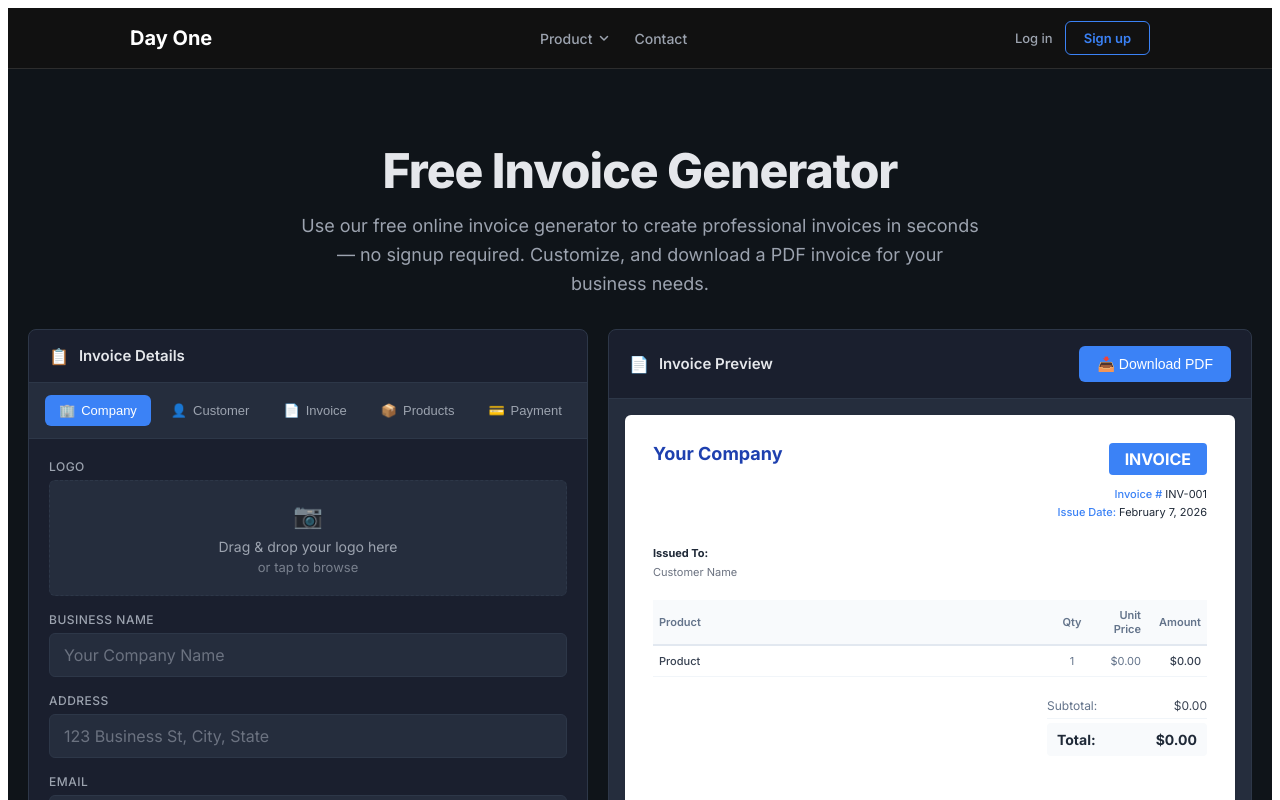
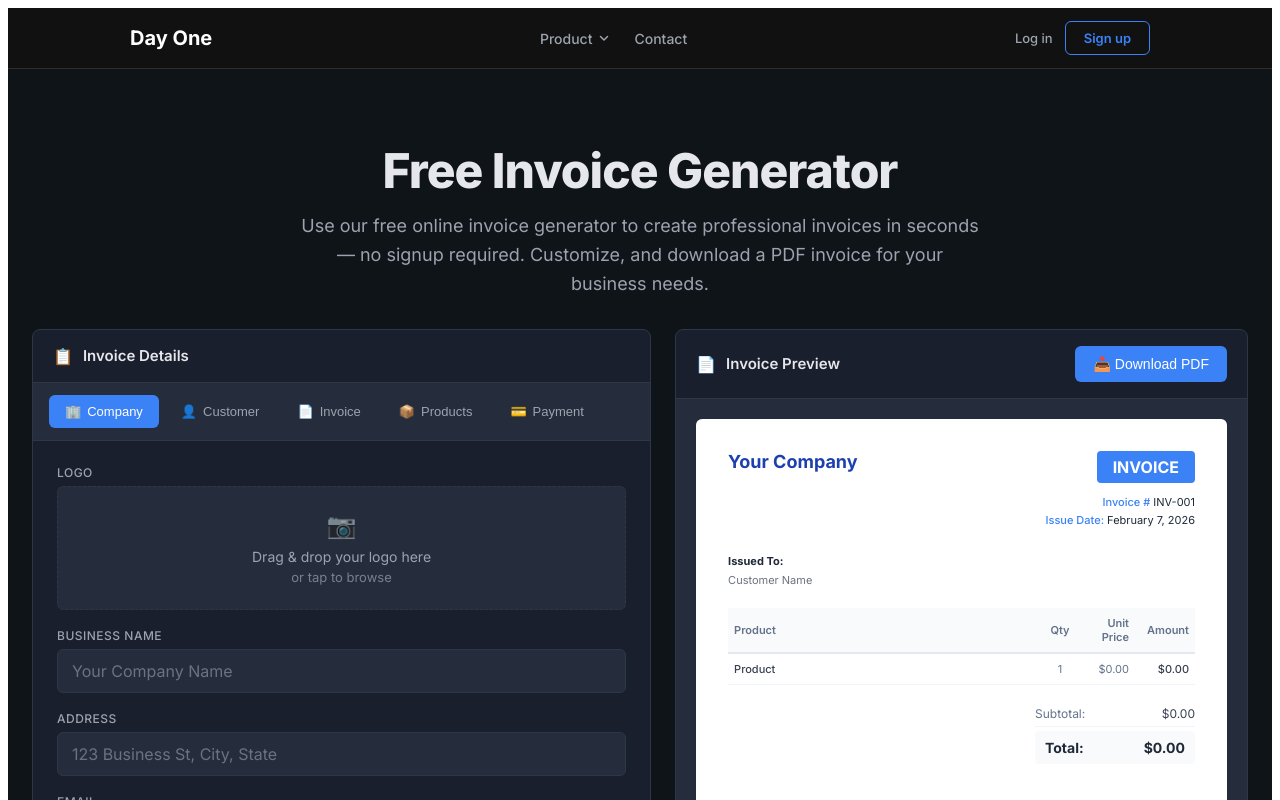
Before and after one commit to PhilBeatz/invoice-generator, a React (Vite) app: page /invoicegenerator in a window 1280 px wide. Shown: the top 800 px of the page. Built offline with nearby package versions, Linux system fonts and the light colour scheme.

Commit message:
Add files via upload

```diff
--- a/src/components/InvoiceGenerator.jsx
+++ b/src/components/InvoiceGenerator.jsx
@@ -1327,7 +1327,7 @@ ${invoice.endMessage ? `<div style="margin-top:20px;padding-top:15px;border-top:
       )}
 
       {/* Main */}
-      <div style={{ maxWidth: '1400px', margin: '0 auto', padding: '0 20px 24px', display: 'flex', flexDirection: isMobile ? 'column' : 'row', flexWrap: 'wrap', gap: '20px', alignItems: 'flex-start' }}>
+      <div style={{ maxWidth: '1600px', margin: '0 auto', padding: '0 24px 24px', display: 'flex', flexDirection: isMobile ? 'column' : 'row', flexWrap: 'wrap', gap: '24px', alignItems: 'flex-start' }}>
 
         {/* Left Panel - Invoice Details */}
         {showEditPanel && (
@@ -1337,9 +1337,9 @@ ${invoice.endMessage ? `<div style="margin-top:20px;padding-top:15px;border-top:
             border: `1px solid ${colors.border}`,
             overflow: 'hidden',
             width: '100%',
-            maxWidth: isMobile ? '100%' : '560px',
-            minWidth: isMobile ? '100%' : '360px',
-            flex: isMobile ? '1 1 100%' : '1 1 520px'
+            maxWidth: isMobile ? '100%' : '640px',
+            minWidth: isMobile ? '100%' : '400px',
+            flex: isMobile ? '1 1 100%' : '1 1 600px'
           }}>
             <div style={{ padding: '16px 20px', borderBottom: `1px solid ${colors.border}`, display: 'flex', alignItems: 'center', justifyContent: 'space-between' }}>
               <div style={{ display: 'flex', alignItems: 'center', gap: '10px' }}>
@@ -1355,7 +1355,7 @@ ${invoice.endMessage ? `<div style="margin-top:20px;padding-top:15px;border-top:
                   className="tab-btn"
                   onClick={() => setActiveTab(tab.id)}
                   style={{
-                    padding: '8px 14px',
+                    padding: '9px 16px',
                     background: activeTab === tab.id ? colors.accent : 'transparent',
                     border: 'none',
                     fontSize: '13px',
@@ -1375,9 +1375,9 @@ ${invoice.endMessage ? `<div style="margin-top:20px;padding-top:15px;border-top:
               ))}
             </div>
 
-            <div style={{ padding: '20px' }}>
+            <div style={{ padding: '24px' }}>
               {activeTab === 'business' && (
-                <div style={{ display: 'grid', gap: '16px' }}>
+                <div style={{ display: 'grid', gap: '18px' }}>
                   <div>
                     <label style={labelStyle}>Logo</label>
                     <label
@@ -1387,7 +1387,7 @@ ${invoice.endMessage ? `<div style="margin-top:20px;padding-top:15px;border-top:
                       style={{
                         border: `1px dashed ${isDragging ? colors.accent : colors.border}`,
                         borderRadius: '6px',
-                        padding: '20px',
+                        padding: '24px',
                         textAlign: 'center',
                         cursor: 'pointer',
                         display: 'block',
@@ -1396,7 +1396,7 @@ ${invoice.endMessage ? `<div style="margin-top:20px;padding-top:15px;border-top:
                       }}>
                       <input type="file" accept="image/*" onChange={handleLogoUpload} style={{ display: 'none' }} />
                       {logoPreview ? (
-                        <img src={logoPreview} alt="Logo" style={{ maxWidth: '140px', maxHeight: '70px' }} />
+                        <img src={logoPreview} alt="Logo" style={{ maxWidth: '160px', maxHeight: '80px' }} />
                       ) : (
                         <div style={{ color: isDragging ? colors.accent : colors.textMuted, fontSize: '14px' }}>
                           <div style={{ fontSize: '24px', marginBottom: '8px', opacity: 0.6 }}>📷</div>
@@ -1886,8 +1886,8 @@ ${invoice.endMessage ? `<div style="margin-top:20px;padding-top:15px;border-top:
             borderRadius: '8px',
             border: `1px solid ${colors.border}`,
             overflow: 'hidden',
-            flex: isMobile ? '1 1 100%' : '2 1 500px',
-            minWidth: isMobile ? '100%' : '360px',
+            flex: isMobile ? '1 1 100%' : '1.2 1 550px',
+            minWidth: isMobile ? '100%' : '400px',
             width: isMobile ? '100%' : 'auto'
           }}>
             <div style={{ padding: '16px 20px', borderBottom: `1px solid ${colors.border}`, display: 'flex', justifyContent: 'space-between', alignItems: 'center', flexWrap: 'wrap', gap: '10px' }}>
@@ -1901,11 +1901,11 @@ ${invoice.endMessage ? `<div style="margin-top:20px;padding-top:15px;border-top:
             </div>
 
             {/* White preview area */}
-            <div style={{ padding: '16px', background: colors.bgInput }}>
-              <div style={{ background: 'white', borderRadius: '6px', padding: isMobile ? '20px' : '28px', minHeight: isMobile ? '380px' : '480px', color: '#1f2937', overflowX: 'auto', boxShadow: '0 1px 3px rgba(0,0,0,0.1)' }}>
+            <div style={{ padding: '20px', background: colors.bgInput }}>
+              <div style={{ background: 'white', borderRadius: '6px', padding: isMobile ? '24px' : '32px', minHeight: isMobile ? '400px' : '520px', color: '#1f2937', overflowX: 'auto', boxShadow: '0 1px 3px rgba(0,0,0,0.1)' }}>
                 {/* Header - Bold template has dark header */}
                 {selectedTemplate === 'bold' && (
-                  <div style={{ background: templateStyles.headerBg, margin: isMobile ? '-20px -20px 20px' : '-28px -28px 24px', padding: isMobile ? '20px' : '24px', borderRadius: '6px 6px 0 0' }}>
+                  <div style={{ background: templateStyles.headerBg, margin: isMobile ? '-24px -24px 24px' : '-32px -32px 28px', padding: isMobile ? '24px' : '28px', borderRadius: '6px 6px 0 0' }}>
                     <div style={{ display: 'flex', justifyContent: 'space-between', alignItems: 'flex-start', flexWrap: 'wrap', gap: '16px' }}>
                       <div style={{ minWidth: '140px', flex: '1' }}>
                         {logoPreview && <img src={logoPreview} alt="Logo" style={{ maxWidth: '100px', maxHeight: '40px', marginBottom: '8px', filter: 'brightness(0) invert(1)' }} />}
```
